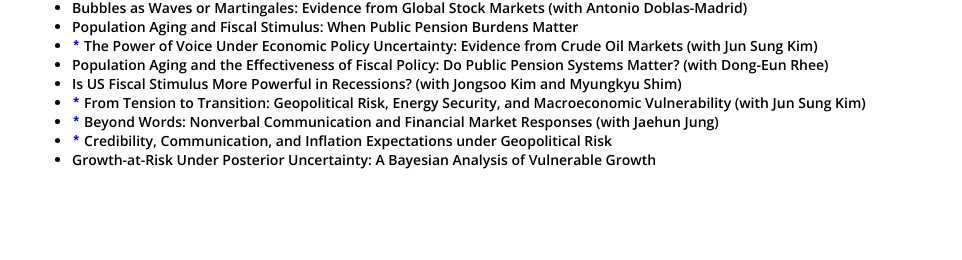
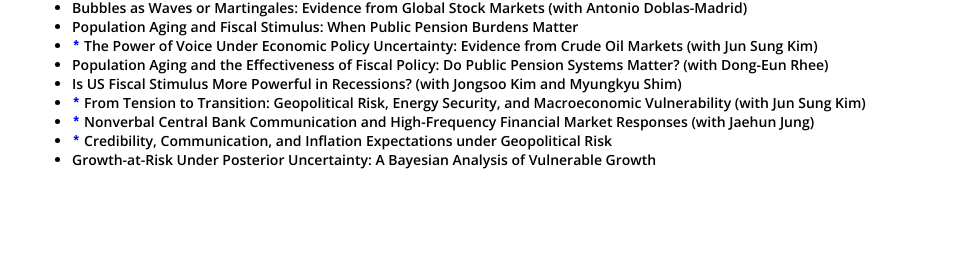
Before and after one commit to dooyeoncho/dooyeoncho.github.io, a Jekyll site: the page built from pages/research.html, in a window 1280 px wide. Shown: the part 1855-2115 px from the top of the page, without its empty margins (160-1122 px from the left). Built offline with Jekyll 4.4.1, drawn with Linux system fonts in a browser that asks for light colours.

Commit message:
Update research.html

```diff
--- a/pages/research.html
+++ b/pages/research.html
@@ -110,7 +110,7 @@ span.highlight-title {
 		<span class="highlight-title"><li>Population Aging and the Effectiveness of Fiscal Policy: Do Public Pension Systems Matter? (with Dong-Eun Rhee)</li></span>
 		<span class="highlight-title"><li>Is US Fiscal Stimulus More Powerful in Recessions? (with Jongsoo Kim and Myungkyu Shim)</li></span>
 		<span class="highlight-title"><li><code style="color : blue"><b>*</b></code> From Tension to Transition: Geopolitical Risk, Energy Security, and Macroeconomic Vulnerability (with Jun Sung Kim)</li></span>
-		<span class="highlight-title"><li><code style="color : blue"><b>*</b></code> Beyond Words: Nonverbal Communication and Financial Market Responses (with Jaehun Jung)</li></span>
+		<span class="highlight-title"><li><code style="color : blue"><b>*</b></code> Nonverbal Central Bank Communication and High-Frequency Financial Market Responses (with Jaehun Jung)</li></span>
 		<span class="highlight-title"><li><code style="color : blue"><b>*</b></code> Credibility, Communication, and Inflation Expectations under Geopolitical Risk</li></span>
 		<span class="highlight-title"><li> Growth-at-Risk Under Posterior Uncertainty: A Bayesian Analysis of Vulnerable Growth</li></span>
 	</ul>
```
